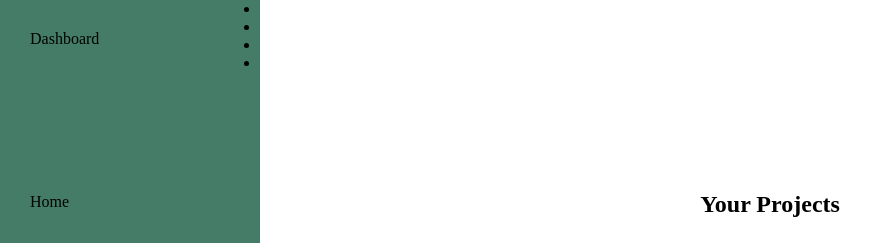
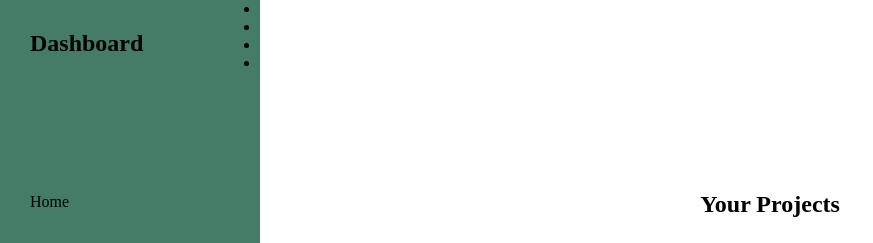
Before and after one commit to tayloramm13/dashboard-project, a plain HTML site: page index.html in a window 1280 px wide. Shown: the top 243 px of the page, without its empty margins (0-873 px from the left). Drawn offline with Linux system fonts and the light colour scheme.

Commit message:
Give context to projects for styling purposes

```diff
--- a/index.html
+++ b/index.html
@@ -21,7 +21,7 @@
         </div>
 
         <div class="sidebar">
-            <div class="logo">Dashboard</div>
+            <h2>Dashboard</h2>
             <div class="links">Home</div>
             <div class="links">Profile</div>
             <div class="links">Messages</div>
```
